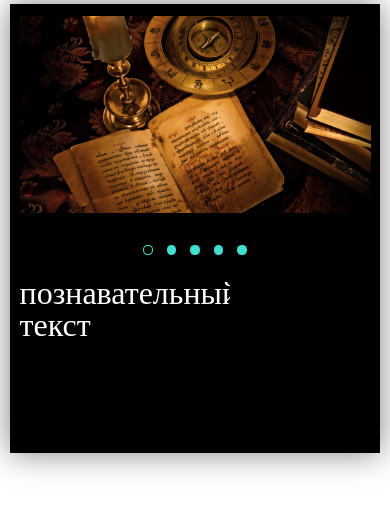
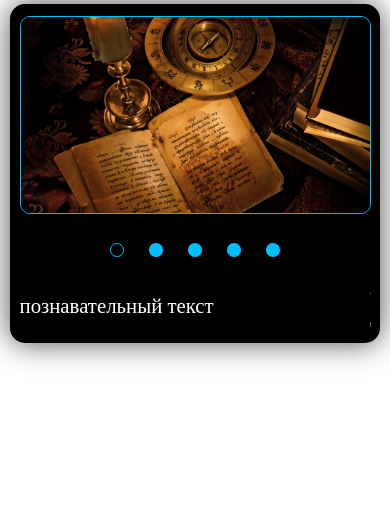
Before and after one commit to andreyDubov1000/cssMemSlider, a plain HTML site: page cssMemSlider/index.html in a window 390 px wide. Drawn offline with Linux system fonts and the light colour scheme.

Commit message:
feat: add media for 420px, 768px, 1024px

```diff
--- a/cssMemSlider/style.css
+++ b/cssMemSlider/style.css
@@ -10,7 +10,7 @@ html {
 
 body {
   position: relative;
-  background: white;
+  background: rgb(255, 255, 255);
   padding: 1vw;
 }
 .wrapper {
@@ -18,10 +18,11 @@ body {
   margin: 0 auto;
   padding: 1vw;
   background: black;
-  -webkit-box-shadow: 0 0 30px rgba(0, 0, 0, 0.5);
-  -moz-box-shadow: 0 0 30px rgba(0, 0, 0, 0.5);
-  -o-box-shadow: 0 0 30px rgba(0, 0, 0, 0.5);
-  box-shadow: 0 0 30px rgba(0, 0, 0, 0.5);
+  border-radius: 15px;
+  -webkit-box-shadow: 0 0 30px rgba(0, 0, 0, 0.7);
+  -moz-box-shadow: 0 0 30px rgba(0, 0, 0, 0.7);
+  -o-box-shadow: 0 0 30px rgba(0, 0, 0, 0.7);
+  box-shadow: 0 0 30px rgba(0, 0, 0, 0.7);
 }
 img {
   max-width: 100%;
@@ -30,6 +31,7 @@ img {
 
 section {
   margin: 2vw auto 3vw;
+  max-width: 1920px;
   width: 90vw;
   overflow: hidden;
   background: black;
@@ -39,7 +41,6 @@ input[name='point'] {
 }
 .slider-screen {
   display: flex;
-
   height: 100%;
   width: 500%;
   margin-bottom: 3vh;
@@ -51,8 +52,12 @@ input[name='point'] {
   transition: all 0.2s ease;
 }
 .slides img {
-  height: 100%;
+  max-height: 65vh;
+  height: auto;
   width: 100%;
+  object-fit: cover;
+  border: 1px solid deepskyblue;
+  border-radius: 10px;
 }
 
 .slide1 #t1 {
@@ -99,10 +104,11 @@ footer {
   justify-content: center;
   align-items: center;
 
-  height: 4vw;
-  width: 4vw;
+  height: 4.5vw;
+  width: 4.5vw;
 
-  margin-right: 0.4%;
+  /* margin-right: 0.4%; */
+
   -webkit-border-radius: 50%;
   -moz-border-radius: 50%;
   -o-border-radius: 50%;
@@ -114,11 +120,11 @@ footer {
 
 .controls label:after {
   display: flex;
-  background: turquoise;
+  background: deepskyblue;
   content: '';
 
-  height: 40%;
-  width: 40%;
+  height: 35%;
+  width: 35%;
 
   -webkit-border-radius: 50%;
   -moz-border-radius: 50%;
@@ -140,7 +146,7 @@ footer {
 #slide3:checked ~ footer .controls .label3::after,
 #slide4:checked ~ footer .controls .label4::after,
 #slide5:checked ~ footer .controls .label5::after {
-  border: 0.3vw solid turquoise;
+  border: 0.3vw solid deepskyblue;
   background: black;
 }
 
@@ -164,6 +170,7 @@ footer {
   display: flex;
   justify-content: start;
   width: 500%;
+  align-items: center;
 }
 .text-box p {
   width: 20%;
@@ -171,6 +178,15 @@ footer {
   transition: all 0.2s ease;
 }
 
+@media (max-width: 1024px) {
+  .controls label {
+    height: 6vw;
+    width: 6vw;
+  }
+  .slider-text {
+    font-size: 1.7em;
+  }
+}
 @media (max-width: 768px) {
   footer {
     flex-direction: column-reverse;
@@ -178,12 +194,15 @@ footer {
   .controls {
     margin-bottom: 4vw;
   }
+
   .slider-text {
+    width: 100%;
+    font-size: 1.5em;
     align-self: start;
   }
   .controls label {
-    height: 6vw;
-    width: 6vw;
+    height: 8vw;
+    width: 8vw;
   }
   .controls label:hover::after {
     -webkit-transform: scale(1.3);
@@ -192,3 +211,16 @@ footer {
     transition: 0.2s all;
   }
 }
+@media (max-width: 420px) {
+  .controls label {
+    height: 10vw;
+    width: 10vw;
+  }
+
+  .slider-text {
+    font-size: 1.3em;
+  }
+  .slider-screen {
+    margin-bottom: 2vh;
+  }
+}
```
